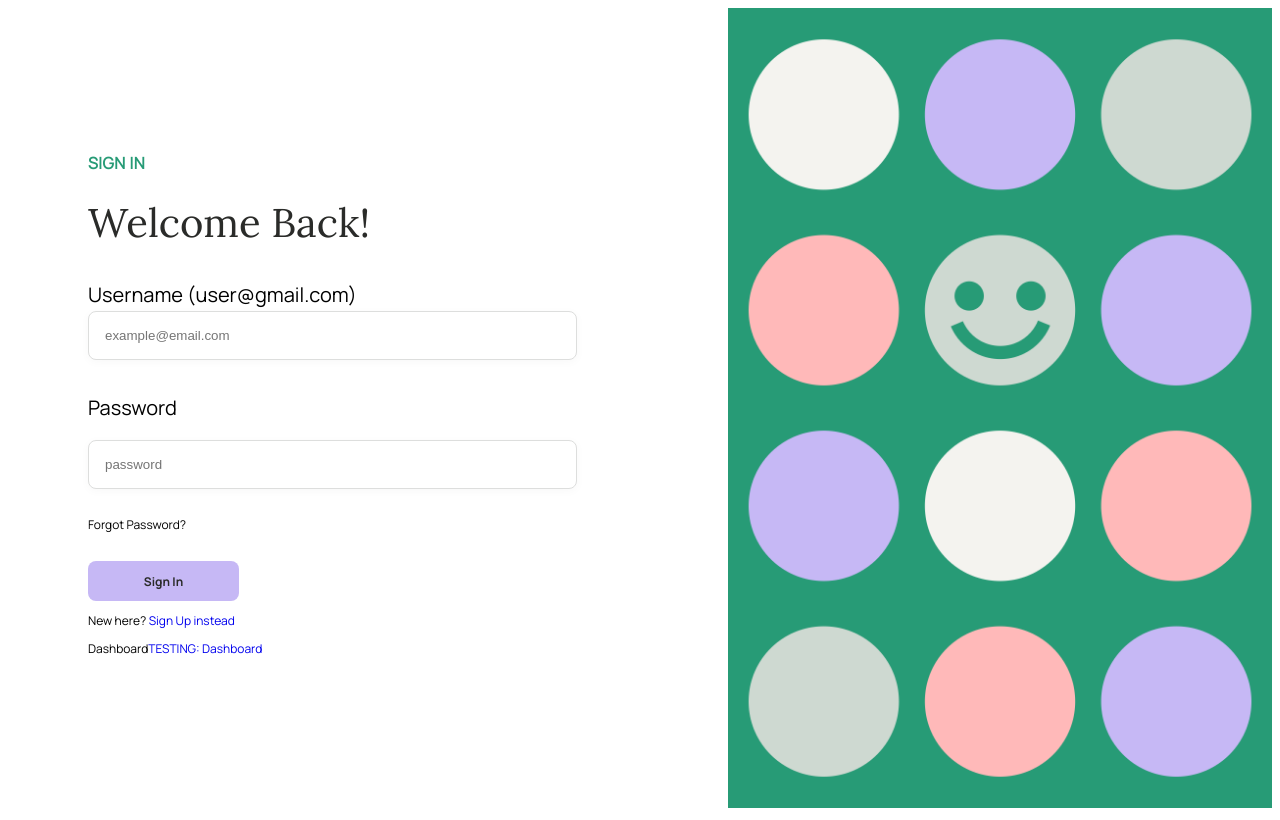
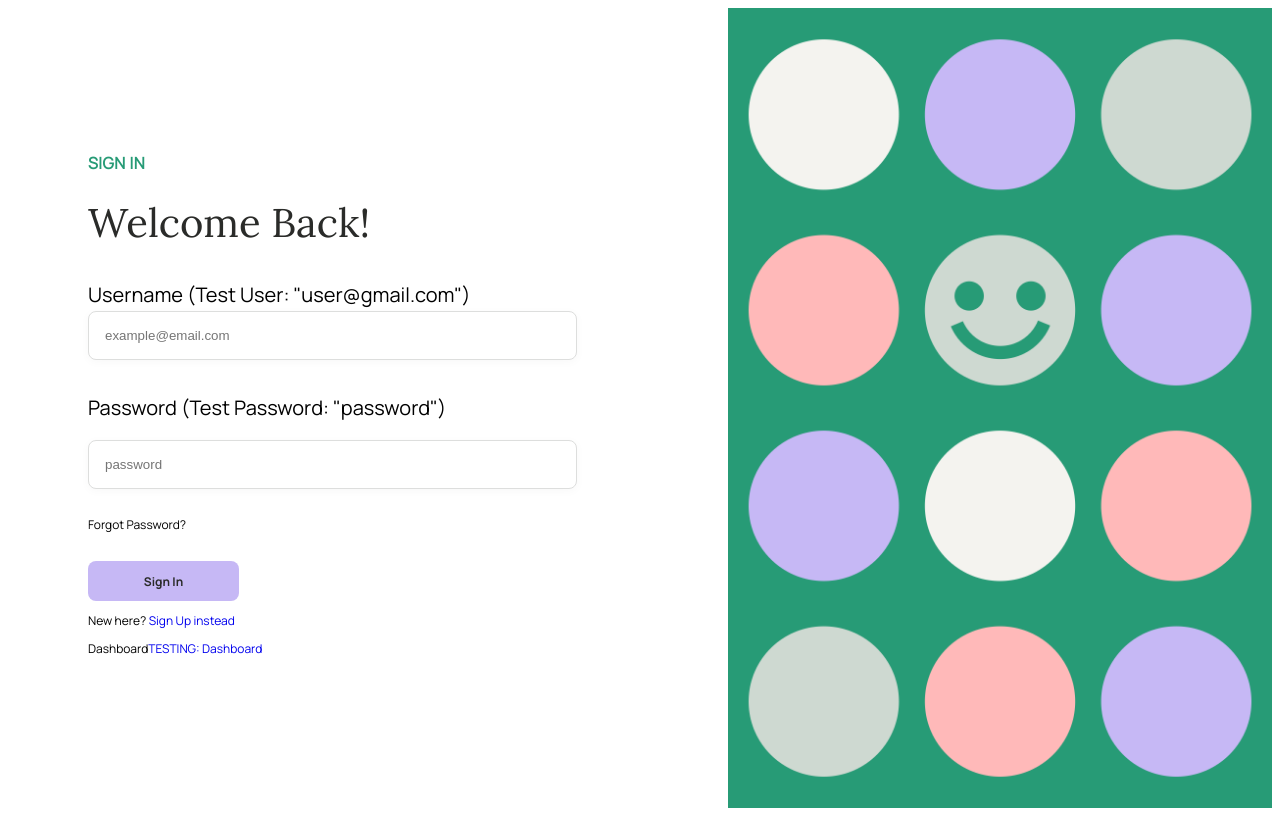
Before and after one commit to shawnesquivel/give-back-hacks-3, a React (Create React App) app in the folder client/: page /login in a window 1280 px wide. Built offline with nearby package versions, Linux system fonts and the light colour scheme.

Commit message:
Update Login.jsx

```diff
--- a/client/src/pages/Login.jsx
+++ b/client/src/pages/Login.jsx
@@ -94,7 +94,7 @@ const Login = () => {
           <form onSubmit={handleSubmit} className="login-form">
             <div className="label-col-container">
               <label htmlFor="username" className="create-profile__label">
-                Username (user@gmail.com)
+                Username (Test User: "user@gmail.com")
               </label>
               <input
                 onChange={(e) => {
@@ -111,7 +111,7 @@ const Login = () => {
             </div>
             <div className="label-col-container">
               <label htmlFor="pwd" className="create-profile__label mb-1">
-                Password
+                Password (Test Password: "password")
               </label>
               <input
                 type="password"
```
